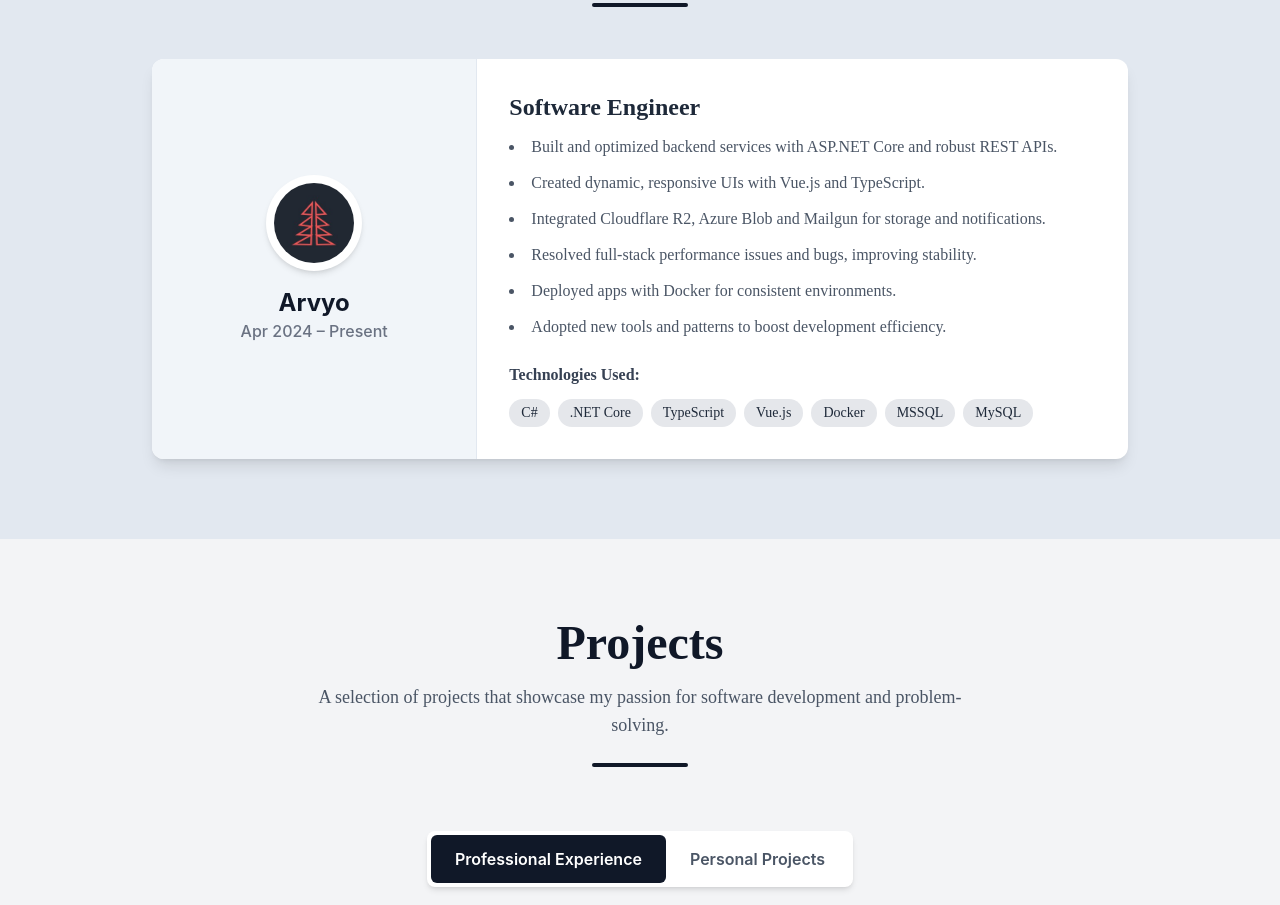
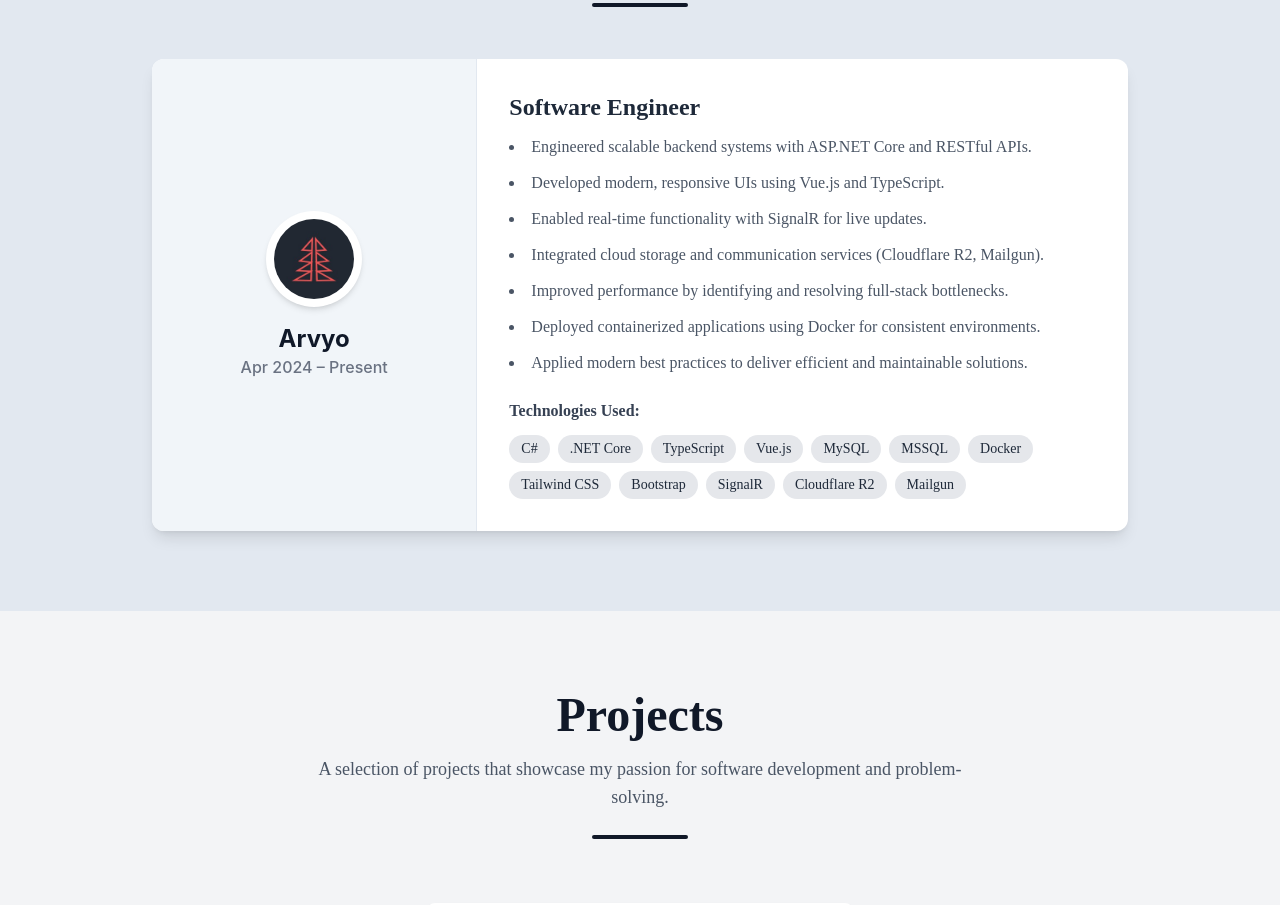
Before and after one commit to mdshahidhasan/Shahid-Hasan-Portfolio, a Vue app: page /experience in a window 1280 px wide. Shown: the part 2120-3025 px from the top of the page. Built offline with nearby package versions, Linux system fonts and the light colour scheme.

Commit message:
Update: Job responsibilities

```diff
--- a/src/views/ExperienceView.vue
+++ b/src/views/ExperienceView.vue
@@ -81,14 +81,28 @@ const workExperience = ref<WorkExperience[]>([
     company: 'Arvyo',
     duration: 'Apr 2024 – Present',
     logo: arvyoLogo,
-    technologies: ['C#', '.NET Core', 'TypeScript', 'Vue.js', 'Docker', 'MSSQL', 'MySQL'],
+    technologies: [
+      'C#',
+      '.NET Core',
+      'TypeScript',
+      'Vue.js',
+      'MySQL',
+      'MSSQL',
+      'Docker',
+      'Tailwind CSS',
+      'Bootstrap',
+      'SignalR',
+      'Cloudflare R2',
+      'Mailgun',
+    ],
     responsibilities: [
-      'Built and optimized backend services with ASP.NET Core and robust REST APIs.',
-      'Created dynamic, responsive UIs with Vue.js and TypeScript.',
-      'Integrated Cloudflare R2, Azure Blob and Mailgun for storage and notifications.',
-      'Resolved full-stack performance issues and bugs, improving stability.',
-      'Deployed apps with Docker for consistent environments.',
-      'Adopted new tools and patterns to boost development efficiency.',
+      'Engineered scalable backend systems with ASP.NET Core and RESTful APIs.',
+      'Developed modern, responsive UIs using Vue.js and TypeScript.',
+      'Enabled real-time functionality with SignalR for live updates.',
+      'Integrated cloud storage and communication services (Cloudflare R2, Mailgun).',
+      'Improved performance by identifying and resolving full-stack bottlenecks.',
+      'Deployed containerized applications using Docker for consistent environments.',
+      'Applied modern best practices to deliver efficient and maintainable solutions.',
     ],
   },
   // You can add more job experiences here in the future
```
